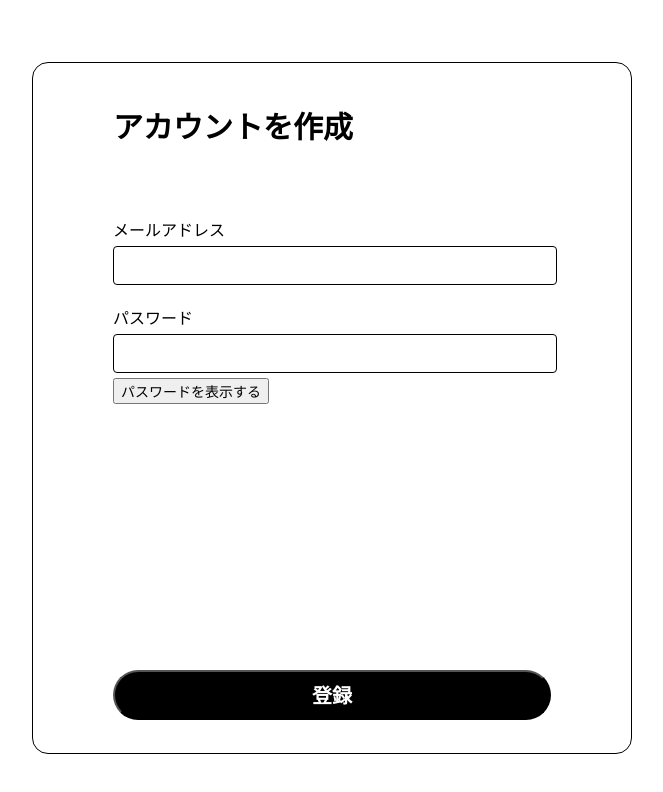
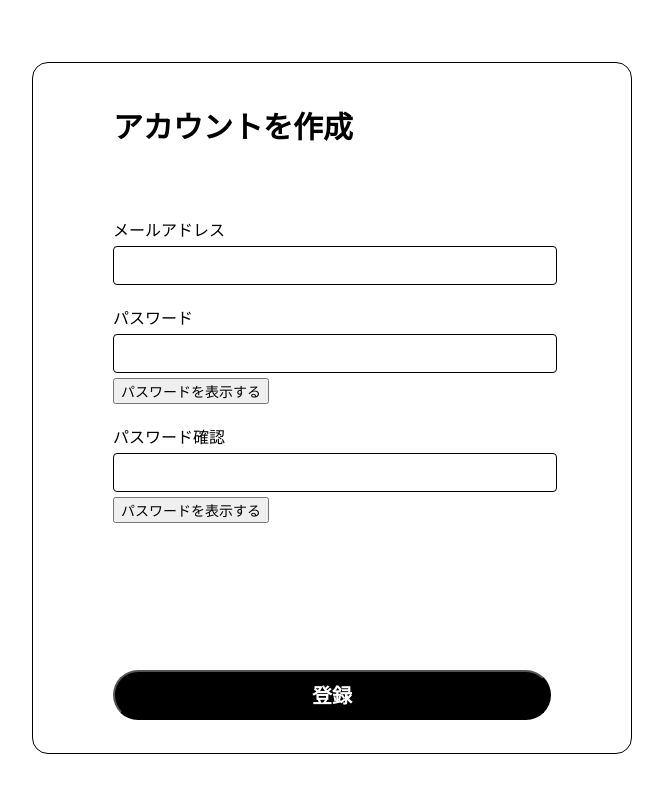
Before and after one commit to marumaru-3/zero-thinking-ui, a Vue app: page /register in a window 1280 px wide. Shown: the top 792 px of the page, without its empty margins (308-971 px from the left). Built offline with nearby package versions, Linux system fonts and the light colour scheme; the HTML template or start-up script is replaced by a standard one.

Commit message:
feat: ユーザー登録処理作成

```diff
--- a/src/views/RegisterView.vue
+++ b/src/views/RegisterView.vue
@@ -1,59 +1,78 @@
 <script setup>
-import {
-  getAuth,
-  createUserWithEmailAndPassword,
-} from "firebase/auth"
-import { ref } from 'vue'
-import { useRouter } from 'vue-router'
+import { useApi } from "@/composables/useApi";
+import { ref } from "vue";
+import { useRouter } from "vue-router";
+
+const { postData } = useApi();
 
 const email = ref("");
 const password = ref("");
+const passwordConfirm = ref("");
 
-const router = useRouter()
+const router = useRouter();
 
 // パスワードの表示・非表示
-const show = ref(false)
+const showPassword = ref(false);
+const showConfirm = ref(false);
 
 // アカウントを作成出来なかったときのメッセージ
-const noRegisterMessage = ref("")
+const noRegisterMessage = ref("");
 
 // 次のフォーム(パスワード)にフォーカスを当てる
 const nextFocus = () => {
-    document.querySelector('#password').focus();
+  const active = document.activeElement;
+
+  if (active.id === "email") {
+    document.querySelector("#password").focus();
+  } else if (active.id === "password") {
+    document.querySelector("#passwordConfirm").focus();
   }
+};
 
-// サインアップ処理
-const createAccount = () => {
+// ユーザー登録処理
+const createAccount = async () => {
   // メールアドレスとパスワードが入力されているかを確認
-  if (email.value == "" || password.value == "") return;
-  const auth = getAuth();
-  createUserWithEmailAndPassword(auth, email.value, password.value)
-  .then((userCredential) => {
-    // 成功時処理
-    const user = userCredential.user;
-    // console.log(user);
-    // ログイン画面にリダイレクト
-    router.push("login");
-  })
-  .catch((error) => {
-    // 失敗時処理
-    // const errorCode = error.code;
-    // const errorMessage = error.message;
-    // console.log(errorCode, errorMessage);
+  if (email.value == "" || password.value == "" || passwordConfirm.value == "")
+    return;
 
+  try {
+    const res = await postData(
+      "/api/register",
+      {
+        email: email.value,
+        password: password.value,
+        password_confirmation: passwordConfirm.value,
+      },
+      "",
+      false
+    );
 
-    if (error.code === 'auth/email-already-in-use') {
-      noRegisterMessage.value = 'このメールアドレスはすでに使用されています。'
-    } else if (error.code === 'auth/weak-password') {
-      noRegisterMessage.value = 'パスワードは6文字以上に設定してください。'
-    }else if (error.code === 'auth/invalid-email') {
-      noRegisterMessage.value = 'メールアドレスが無効です。'
-    }else {
-      noRegisterMessage.value = 'メールアドレスもしくはパスワードが無効です。'
+    const token = res.token;
+    localStorage.setItem("token", token);
+
+    const user = await getUser();
+    console.log(user);
+
+    router.push("/");
+  } catch (error) {
+    const emailErrors = error.response?.data?.errors?.email || [];
+    const passwordErrors = error.response?.data?.errors?.password || [];
+
+    if (emailErrors.some((msg) => msg.includes("taken"))) {
+      noRegisterMessage.value = "このメールアドレスはすでに使用されています。";
+    } else if (emailErrors.some((msg) => msg.includes("valid email address"))) {
+      noRegisterMessage.value = "メールアドレスが無効です。";
+    } else if (
+      passwordErrors.some((msg) => msg.includes("least 8 characters"))
+    ) {
+      noRegisterMessage.value = "パスワードは8文字以上に設定してください。";
+    } else if (passwordErrors.some((msg) => msg.includes("confirmation"))) {
+      noRegisterMessage.value = "パスワード確認が異なっています。";
+    } else {
+      noRegisterMessage.value = "メールアドレスもしくはパスワードが無効です。";
     }
-
-  });
   }
+};
 </script>
 
 <template>
@@ -65,13 +84,38 @@ const createAccount = () => {
           <p class="no-register-message">{{ noRegisterMessage }}</p>
           <div>
             <label for="email">メールアドレス</label>
-            <input type="email" v-model="email" name="email" @keydown.enter="nextFocus">
+            <input
+              id="email"
+              type="email"
+              v-model="email"
+              name="email"
+              @keydown.enter="nextFocus"
+            />
           </div>
           <div>
             <label for="password">パスワード</label>
-            <input id="password" :type="show ? 'text' : 'password'" v-model="password" name="password" @keydown.enter="createAccount">
-            <button class="passView" @click="show = !show">
-              パスワードを{{ show ? '非表示に' : '表示' }}する
+            <input
+              id="password"
+              :type="showPassword ? 'text' : 'password'"
+              v-model="password"
+              name="password"
+              @keydown.enter="nextFocus"
+            />
+            <button class="passView" @click="showPassword = !showPassword">
+              パスワードを{{ showPassword ? "非表示に" : "表示" }}する
+            </button>
+          </div>
+          <div>
+            <label for="passwordConfirm">パスワード確認</label>
+            <input
+              id="passwordConfirm"
+              :type="showConfirm ? 'text' : 'password'"
+              v-model="passwordConfirm"
+              name="password_confirmation"
+              @keydown.enter="createAccount"
+            />
+            <button class="passView" @click="showConfirm = !showConfirm">
+              パスワードを{{ showConfirm ? "非表示に" : "表示" }}する
             </button>
           </div>
         </div>
@@ -104,7 +148,7 @@ const createAccount = () => {
 }
 .form-content {
   margin-bottom: 20px;
-    padding:0 60px;
+  padding: 0 60px;
   display: flex;
   flex-direction: column;
   justify-content: space-between;
```
Lines whose indentation alone changed are shown as unchanged.
